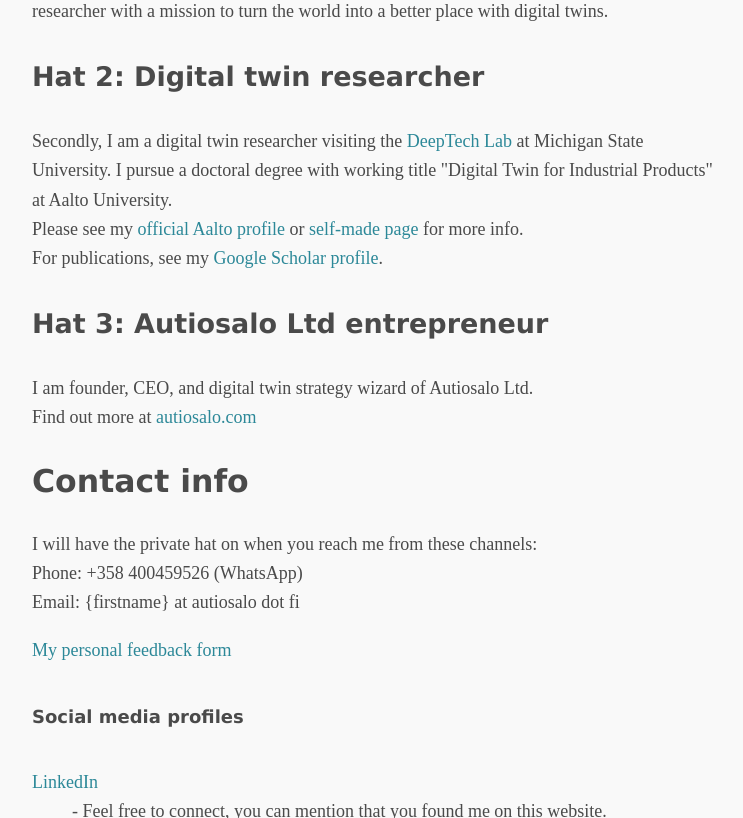
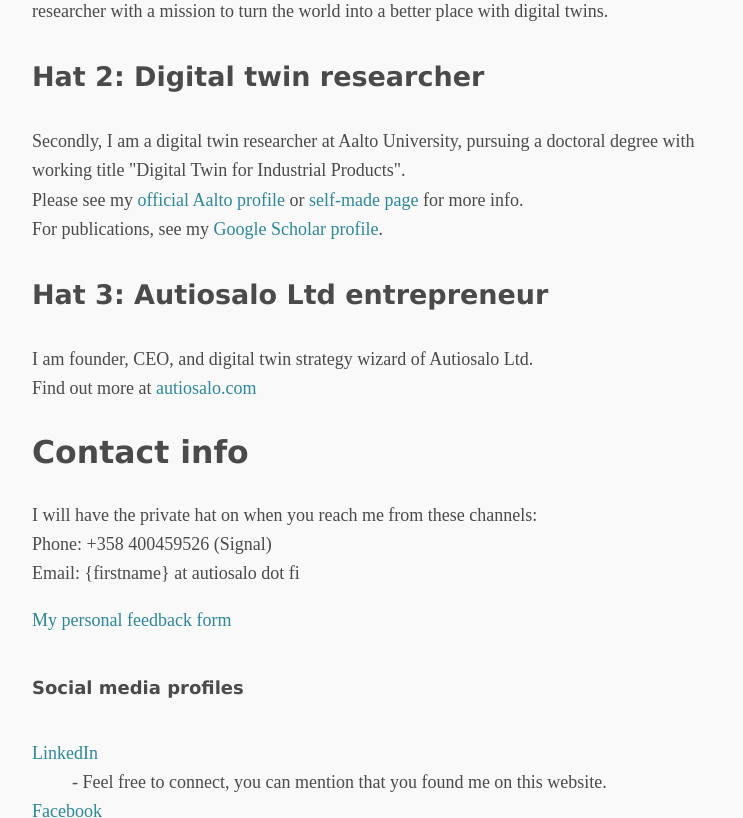
Before and after one commit to juusoautiosalo/me.juu.so, a plain HTML site: page index.html in a window 1280 px wide. Shown: the part 580-1398 px from the top of the page, without its empty margins (266-1009 px from the left). Drawn offline with Linux system fonts and the light colour scheme.

Commit message:
Update index.html

```diff
--- a/index.html
+++ b/index.html
@@ -24,7 +24,7 @@
 Today, I am an entrepreneurially minded researcher with a mission to turn the world into a better place with digital twins.<br>
 
 <h4>Hat 2: Digital twin researcher</h4>
-Secondly, I am a digital twin researcher visiting the <a href="https://deeptech.egr.msu.edu/?page_id=175" target="_blank">DeepTech Lab</a> at Michigan State University. I pursue a doctoral degree with working title "Digital Twin for Industrial Products" at Aalto University.<br>
+Secondly, I am a digital twin researcher at Aalto University, pursuing a doctoral degree with working title "Digital Twin for Industrial Products".<br>
 Please see my <a href="https://people.aalto.fi/juuso.autiosalo" target="_blank">official Aalto profile</a>
 or <a href="https://users.aalto.fi/autiosj1" target="_blank">self-made page</a> for more info.<br>
 For publications, see my <a href="https://scholar.google.fi/citations?user=1AhbUWcAAAAJ" target="_blank">Google Scholar profile</a>.
@@ -36,7 +36,7 @@
 <h3>Contact info</h3>
 <p>
 I will have the private hat on when you reach me from these channels:<br>
-Phone: +358 400459526 (WhatsApp)<br>
+Phone: +358 400459526 (Signal)<br>
 Email: {firstname} at autiosalo dot fi<br>
 </p>
 <a href="http://juu.so/feedback">My personal feedback form</a><br>
```
